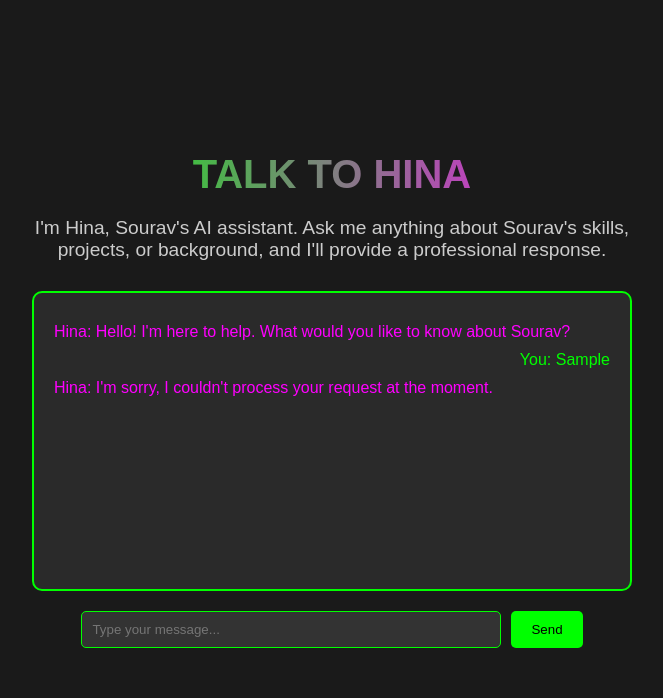
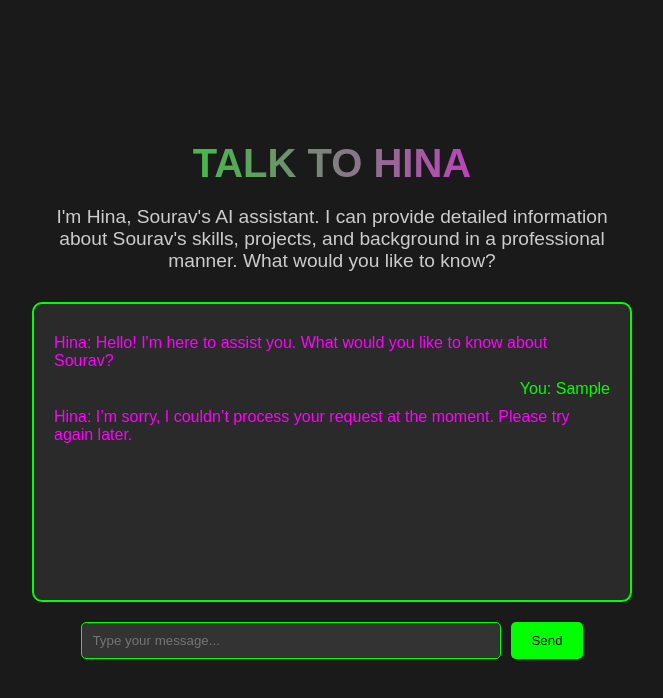
Before and after one commit to souravdpal/-Profile, a plain HTML site: page hina.html in a window 1280 px wide. Both pictures are taken after typing "Sample" into the empty fields and a click on the button "Send". Shown: the whole page, without its empty margins (308-971 px from the left). Drawn offline with Linux system fonts and the light colour scheme; no server answers.

Commit message:
Update hina.html

```diff
--- a/hina.html
+++ b/hina.html
@@ -100,9 +100,9 @@
 <body>
     <div class="container">
         <h1 class="gradient-text">TALK TO HINA</h1>
-        <p class="intro">I'm Hina, Sourav's AI assistant. Ask me anything about Sourav's skills, projects, or background, and I'll provide a professional response.</p>
+        <p class="intro">I'm Hina, Sourav's AI assistant. I can provide detailed information about Sourav's skills, projects, and background in a professional manner. What would you like to know?</p>
         <div class="chat-box" id="chatBox">
-            <div class="chat-message hina">Hina: Hello! I'm here to help. What would you like to know about Sourav?</div>
+            <div class="chat-message hina">Hina: Hello! I'm here to assist you. What would you like to know about Sourav?</div>
         </div>
         <div class="chat-input">
             <input type="text" id="userInput" placeholder="Type your message..." onkeypress="if(event.key === 'Enter') sendMessage()">
@@ -140,11 +140,11 @@
             }
 
             // Simulated API call to Hina
-            fetch(' https://4ed9-49-36-191-72.ngrok-free.app/api/hina', {
+            fetch('http://localhost:3000/api/hina', {
                 method: 'POST',
                 headers: {
                     'Content-Type': 'application/json',
-                    'X-API-Key': '511ac72818529e64a2d7d8c88ea25dfccde6161268e014d5514d4bd5f1b2d327330062a96eee144650d3c47cb0dc79dc20a86ae4fd03eae010e549bcdb76e1c7'
+                    'X-API-Key': 'souravdp'
                 },
                 body: JSON.stringify({
                     msg: message,
@@ -163,7 +163,7 @@
             .catch(() => {
                 const hinaMessage = document.createElement('div');
                 hinaMessage.className = 'chat-message hina';
-                hinaMessage.textContent = "Hina: I'm sorry, I couldn't process your request at the moment.";
+                hinaMessage.textContent = "Hina: I’m sorry, I couldn’t process your request at the moment. Please try again later.";
                 chatBox.appendChild(hinaMessage);
                 chatBox.scrollTop = chatBox.scrollHeight;
             });
```
